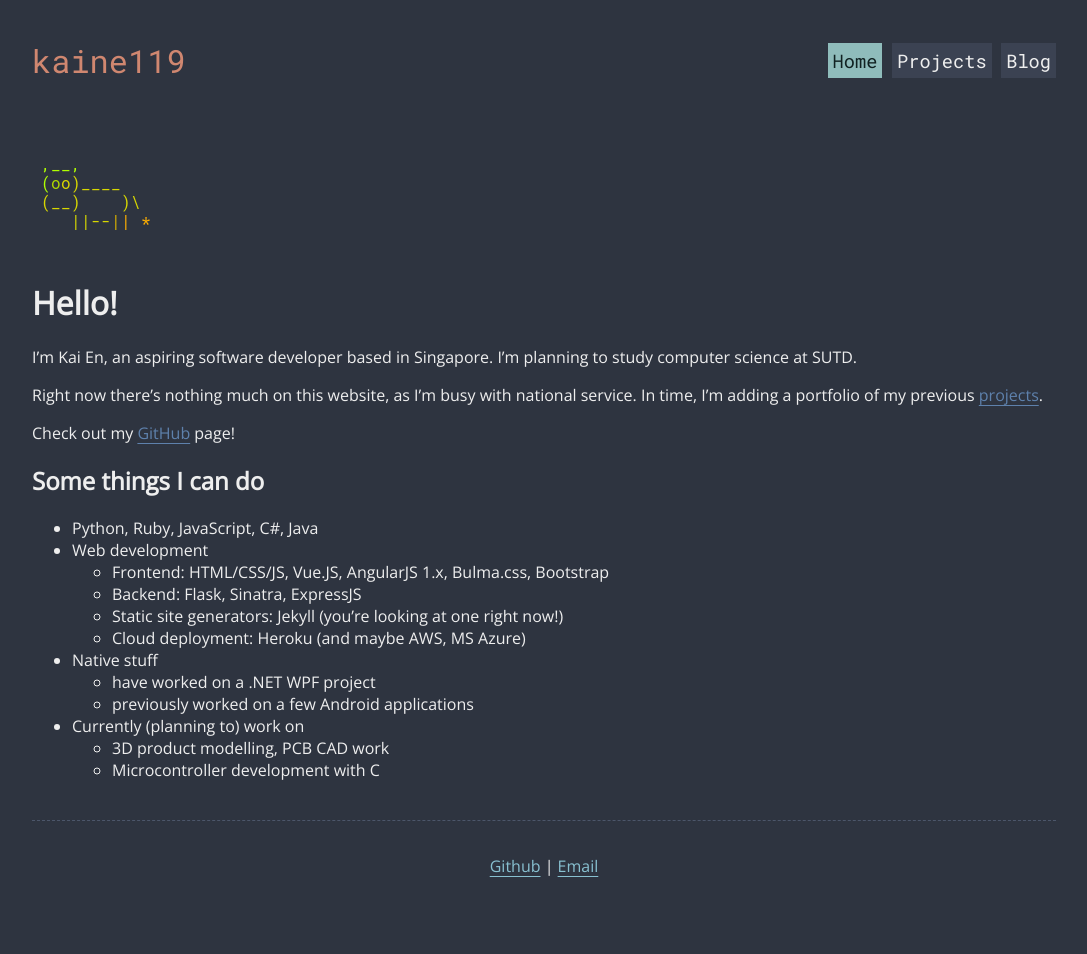
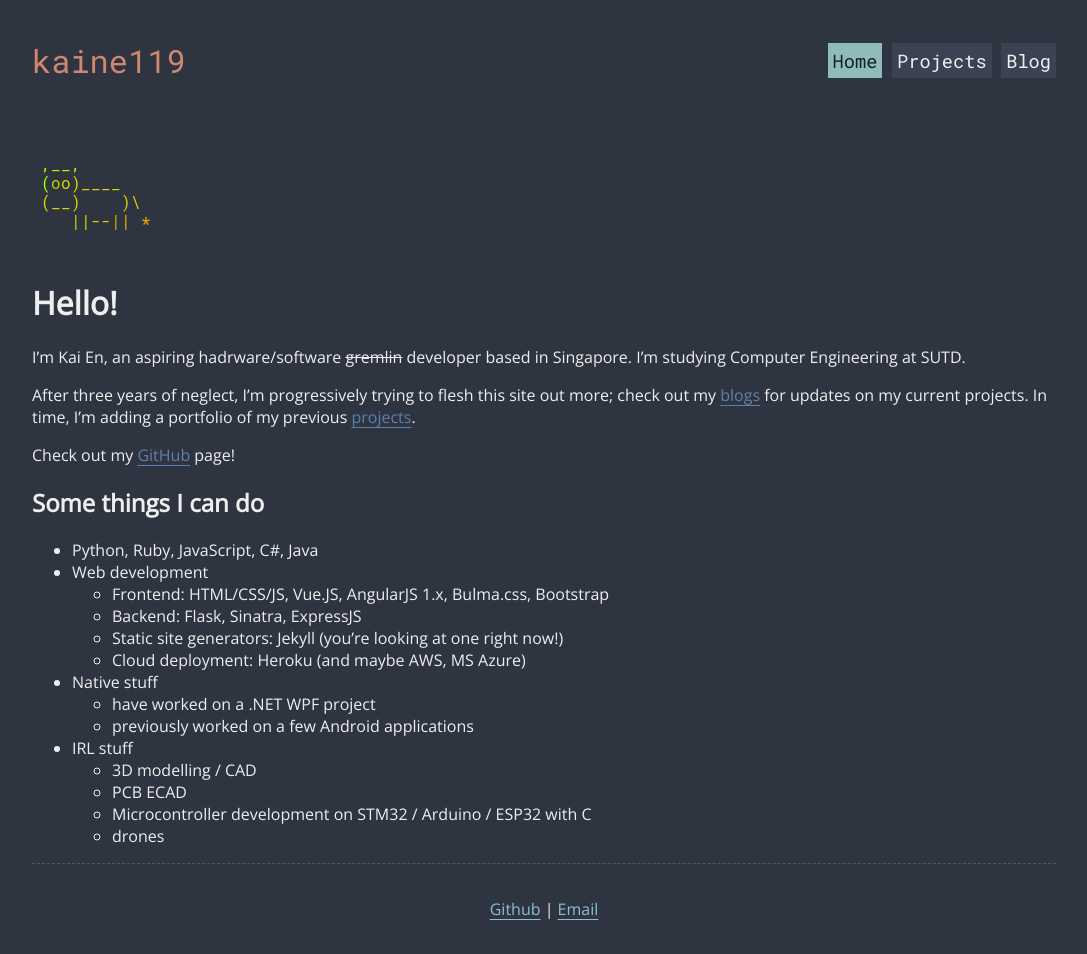
Before and after one commit to kaine119/kaine119.github.io, a Jekyll site: the page built from index.md, in a window 1280 px wide. Shown: the whole page, without its empty margins (96-1183 px from the left). Built offline with Jekyll 4.4.1, drawn with Linux system fonts in a browser that asks for light colours; before the commit the page ends 911 px from its top, so only the background shows below that.

Commit message:
Update index.md

```diff
--- a/index.md
+++ b/index.md
@@ -9,10 +9,10 @@ index_for: null
 
 # Hello!
 
-I'm Kai En, an aspiring software developer based in Singapore.
-I'm planning to study computer science at SUTD.
+I'm Kai En, an aspiring hadrware/software ~~gremlin~~ developer based in Singapore.
+I'm studying Computer Engineering at SUTD.
 
-Right now there's nothing much on this website, as I'm busy with national service.
+After three years of neglect, I'm progressively trying to flesh this site out more; check out my [blogs](/blogs) for updates on my current projects.
 In time, I'm adding a portfolio of my previous [projects](/projects).
 
 Check out my [GitHub](https://github.com/kaine119) page!
@@ -28,6 +28,8 @@ Check out my [GitHub](https://github.com/kaine119) page!
 * Native stuff
   - have worked on a .NET WPF project
   - previously worked on a few Android applications
-* Currently (planning to) work on
-  - 3D product modelling, PCB CAD work
-  - Microcontroller development with C
+* IRL stuff
+  - 3D modelling / CAD
+  - PCB ECAD
+  - Microcontroller development on STM32 / Arduino / ESP32 with C
+  - drones
```
